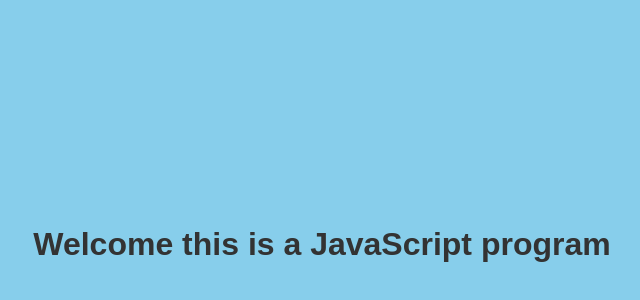
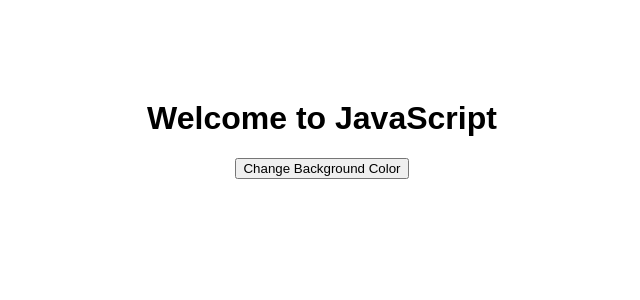
Before and after one commit to JosueRM2001/Programa-N-2, a website: page index.html in a window 1280 px wide. Shown: the part 156-456 px from the top of the page, without its empty margins (318-958 px from the left). Drawn offline with Linux system fonts and the light colour scheme.

Commit message:
feat: New File

```diff
--- a/format.js
+++ b/format.js
@@ -1,6 +1,13 @@
+const express = require('express');
+const path = require('path');
+const app = express();
+const port = 3000;
 
-console.log("Welcome, this is a JavaScript program.");
-// Change the background color when clicking anywhere on the page
-document.body.addEventListener("click", () => {
-    document.body.style.backgroundColor = "#FFD700"; // Change to gold color
+// Serve the HTML file
+app.get('/', (req, res) => {
+    res.sendFile(path.join(__dirname, 'index.html'));
 });
+
+app.listen(port, () => {
+    console.log(`Server running at http://localhost:${port}`);
+});
--- a/index.html
+++ b/index.html
@@ -3,28 +3,25 @@
 <head>
     <meta charset="UTF-8">
     <meta name="viewport" content="width=device-width, initial-scale=1.0">
-    <title>Welcome</title>
+    <title>Welcome to JavaScript</title>
     <style>
-        /* Style for the page background */
         body {
-            background-color: #87CEEB; /* Light blue */
-            color: #333; /* Dark text color for contrast */
             font-family: Arial, sans-serif;
-            display: flex;
-            justify-content: center;
-            align-items: center;
-            height: 100vh;
-            margin: 0;
-        }
-        h1 {
-            font-size: 2em;
+            text-align: center;
+            margin-top: 20%;
         }
     </style>
 </head>
 <body>
-    <h1>Welcome this is a JavaScript program</h1>
+    <h1>Welcome to JavaScript</h1>
+    <button onclick="changeBackgroundColor()">Change Background Color</button>
 
-    <script src="format.js"></script>
-
+    <script>
+        function changeBackgroundColor() {
+            // Generate a random color
+            let color = "#" + Math.floor(Math.random()*16777215).toString(16);
+            document.body.style.backgroundColor = color;
+        }
+    </script>
 </body>
 </html>
```
Also changed, not shown: package.json (added, +15 -0 lines), 2 other files.
